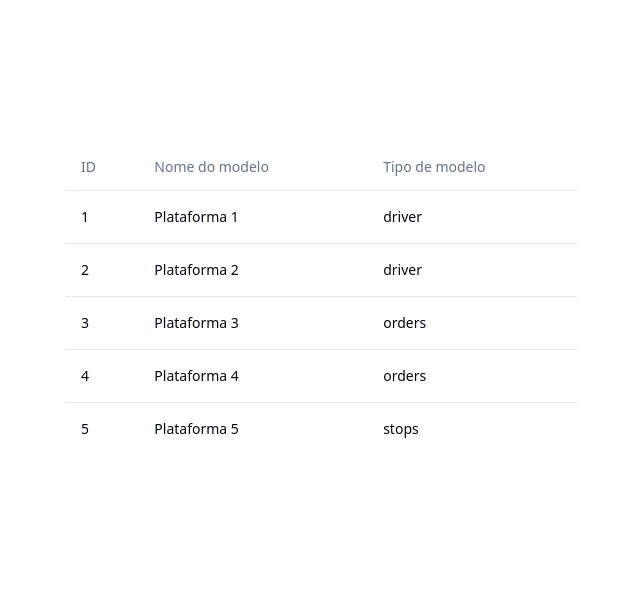
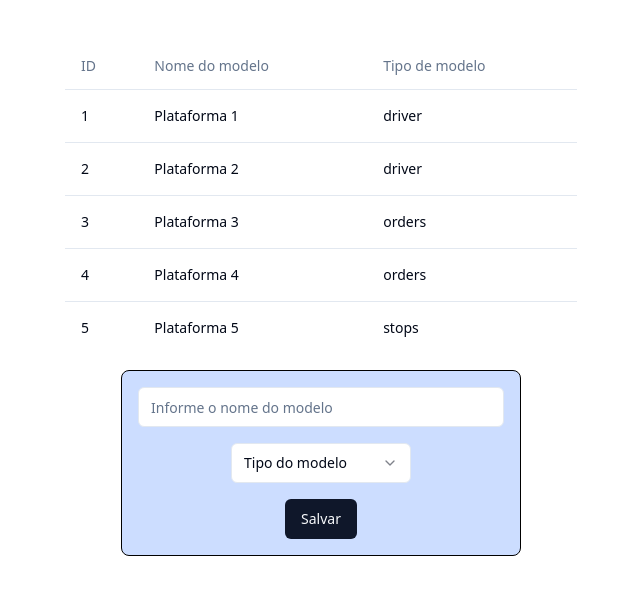
Before and after one commit to erik-ferreira/react-query, a React (Vite) app: page / in a window 1280 px wide. Shown: the part 101-696 px from the top of the page, without its empty margins (319-959 px from the left). Built offline with nearby package versions, Linux system fonts and the light colour scheme.

Commit message:
form to create model

```diff
--- a/src/App.tsx
+++ b/src/App.tsx
@@ -8,6 +8,7 @@ import {
   TableHeader,
   TableRow,
 } from "@/components/ui/table"
+import { CreateModel } from "./CreateModel"
 
 import { getModels } from "./requests/model-services"
 
@@ -42,6 +43,8 @@ export function App() {
           </TableBody>
         </Table>
       )}
+
+      <CreateModel />
     </main>
   )
 }
--- /dev/null
+++ b/src/CreateModel.tsx
@@ -0,0 +1,30 @@
+import { Input } from "@/components/ui/input"
+import {
+  Select,
+  SelectContent,
+  SelectItem,
+  SelectTrigger,
+  SelectValue,
+} from "@/components/ui/select"
+import { Button } from "./components/ui/button"
+
+export function CreateModel() {
+  return (
+    <div className="form">
+      <Input placeholder="Informe o nome do modelo" />
+
+      <Select>
+        <SelectTrigger className="w-[180px]">
+          <SelectValue placeholder="Tipo do modelo" />
+        </SelectTrigger>
+        <SelectContent>
+          <SelectItem value="light">Light</SelectItem>
+          <SelectItem value="dark">Dark</SelectItem>
+          <SelectItem value="system">System</SelectItem>
+        </SelectContent>
+      </Select>
+
+      <Button>Salvar</Button>
+    </div>
+  )
+}
--- a/src/components/ui/input.tsx
+++ b/src/components/ui/input.tsx
@@ -1,6 +1,6 @@
 import * as React from "react"
 
-import { cn } from "src/libs"
+import { cn } from "@/libs"
 
 export interface InputProps
   extends React.InputHTMLAttributes<HTMLInputElement> {}
--- a/src/components/ui/select.tsx
+++ b/src/components/ui/select.tsx
@@ -2,7 +2,7 @@ import * as React from "react"
 import * as SelectPrimitive from "@radix-ui/react-select"
 import { Check, ChevronDown, ChevronUp } from "lucide-react"
 
-import { cn } from "src/libs"
+import { cn } from "@/libs"
 
 const Select = SelectPrimitive.Root
 
--- a/src/styles/global.css
+++ b/src/styles/global.css
@@ -84,5 +84,21 @@ main {
   display: flex;
   align-items: center;
   justify-content: center;
+  flex-direction: column;
   gap: 1rem;
 }
+
+.form {
+  border: 1px solid black;
+  padding: 1rem;
+  width: 25rem;
+
+  display: flex;
+  align-items: center;
+  justify-content: center;
+  flex-direction: column;
+  gap: 1rem;
+
+  border-radius: 8px;
+  background-color: #cdf;
+}
```
